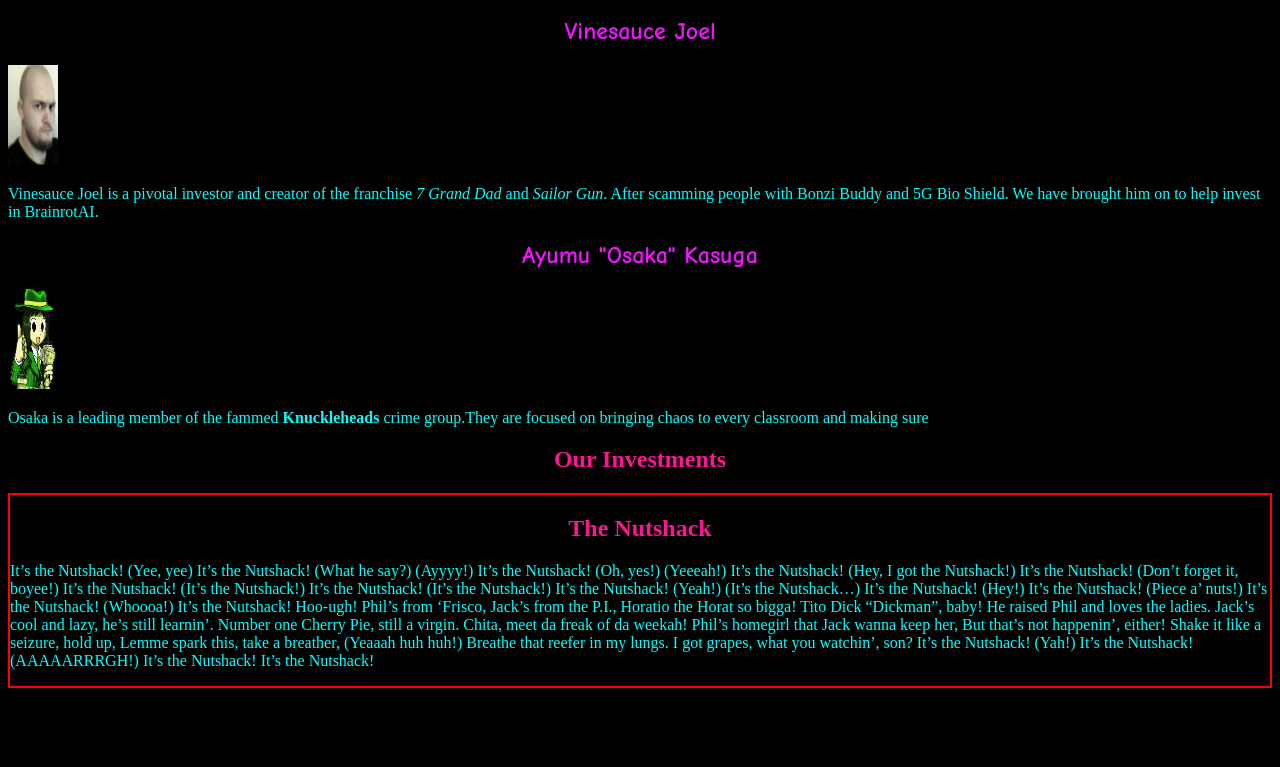
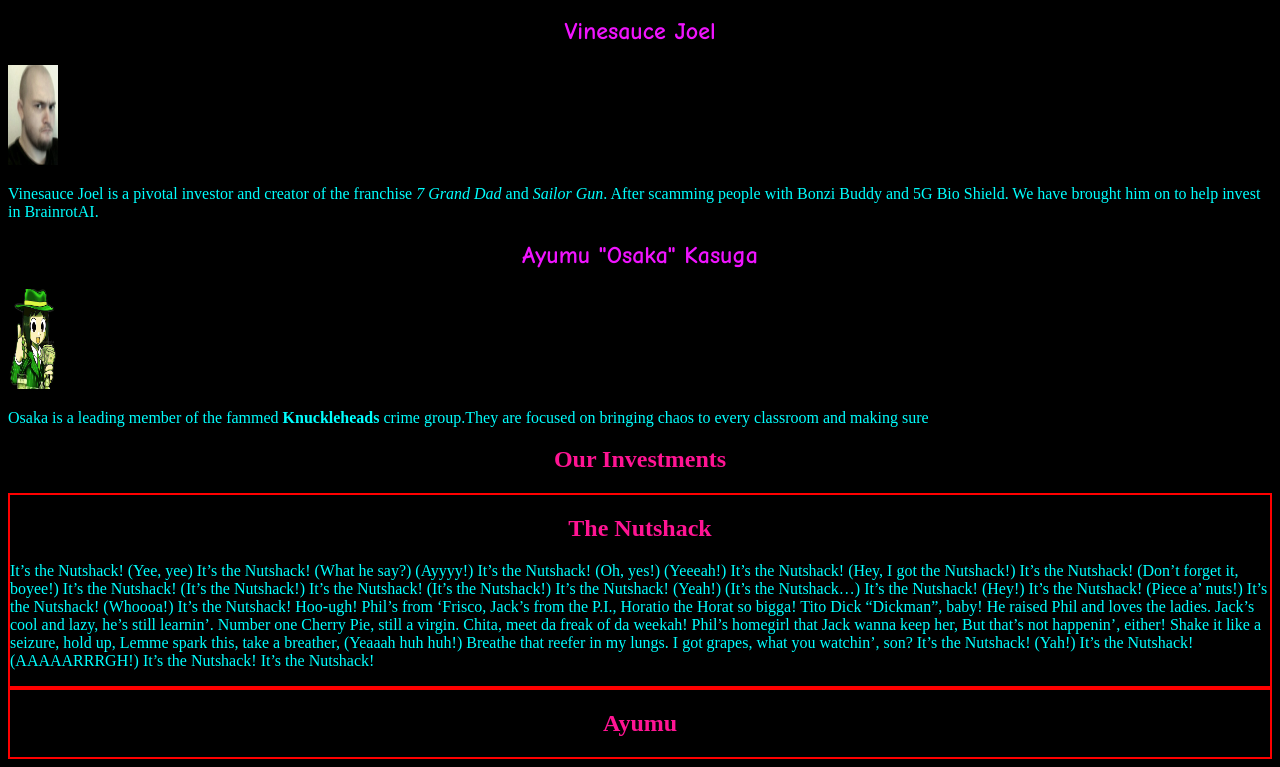
Before and after one commit to matwin04/BrainrotCSSTest, a website: page views/index.html in a window 1280 px wide. Shown: the part 101-868 px from the top of the page. Before the commit the page ends 800 px from the top, so only its background shows below. Drawn offline with Linux system fonts and the light colour scheme; files whose address does not match are found by name.

Commit message:
Update index.html

```diff
--- a/views/index.html
+++ b/views/index.html
@@ -61,6 +61,10 @@
                     It’s the Nutshack! (Yah!) It’s the Nutshack! (AAAAARRRGH!) It’s the Nutshack! It’s the Nutshack!
                 </p>
             </div>
+            <div class="investment">
+                <h1 class="investmentTitle">Ayumu</h1>
+            </div>
         </section>
+
     </body>
 </html>
```
